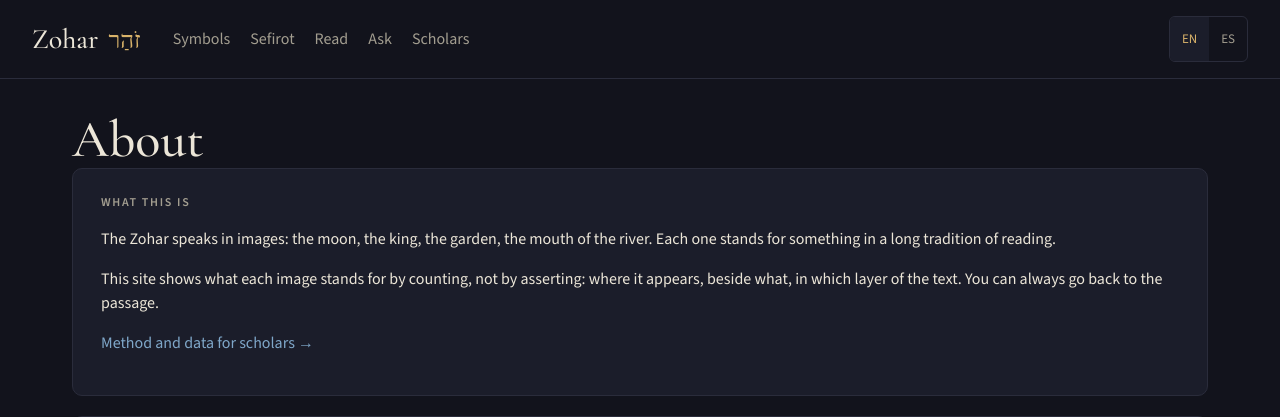
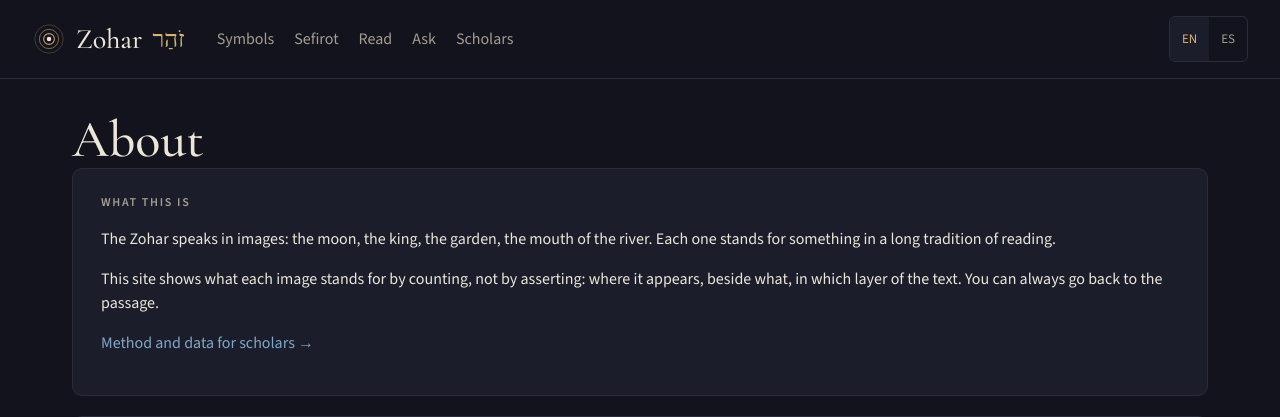
Before and after one commit to Jossifresben/zohar-symbols, a Flask app: page /about in a window 1280 px wide. Shown: the top 417 px of the page. Run offline with Flask 3, Linux system fonts and the light colour scheme; parts of the project's set-up code (start-up, migrations or seed data) failed here and were passed over; some web fonts are replaced.

Commit message:
Add the Radiance logo to the header and as favicon
Co-Authored-By: Claude Opus 5.5 <noreply@anthropic.com>

```diff
--- a/web/static/app.css
+++ b/web/static/app.css
@@ -7,7 +7,8 @@ a:hover{text-decoration:underline}
 .display{font-family:'Cormorant Garamond',serif}
 .heb{font-family:'Frank Ruhl Libre',serif;direction:rtl}
 .site-header{display:flex;align-items:center;gap:32px;padding:16px 32px;border-bottom:1px solid var(--border);flex-wrap:wrap}
-.wordmark{display:flex;align-items:baseline;gap:10px;color:var(--text)}
+.wordmark{display:flex;align-items:center;gap:10px;color:var(--text)}
+.wm-mark{display:block;flex:none}
 .wordmark:hover{text-decoration:none}
 .wm-latin{font-size:28px;font-weight:500}
 .wm-heb{font-size:24px;color:var(--gold)}
--- a/web/templates/base.html
+++ b/web/templates/base.html
@@ -8,10 +8,12 @@
 <link rel="preconnect" href="https://fonts.gstatic.com" crossorigin>
 <link href="https://fonts.googleapis.com/css2?family=Cormorant+Garamond:wght@400;500;600&family=Frank+Ruhl+Libre:wght@400;500;700&family=Source+Sans+3:wght@400;500;600&display=swap" rel="stylesheet">
 <link rel="stylesheet" href="{{ url_for('static', filename='app.css') }}">
+<link rel="icon" type="image/svg+xml" href="{{ url_for('static', filename='favicon.svg') }}">
 </head>
 <body>
 <header class="site-header">
   <a class="wordmark" href="{{ lang_url('home') }}">
+    <img class="wm-mark" src="{{ url_for('static', filename='logo.svg') }}" alt="" width="34" height="34">
     <span class="display wm-latin">Zohar</span>
     <span class="heb wm-heb" lang="he" dir="rtl">זֹהַר</span>
   </a>
```
Also changed, not shown: tests/web/test_app.py (+8 -0 lines), web/static/favicon.svg (added), web/static/logo.svg (added).
